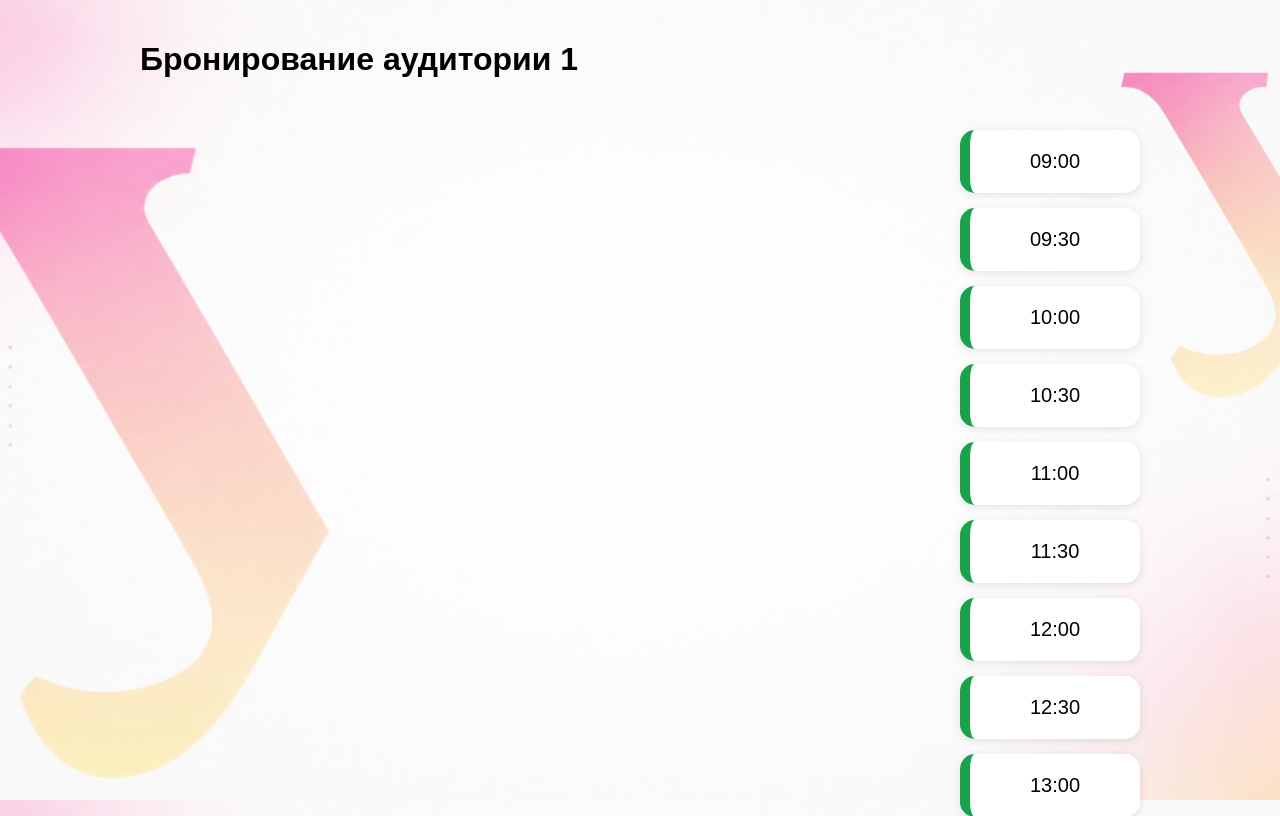
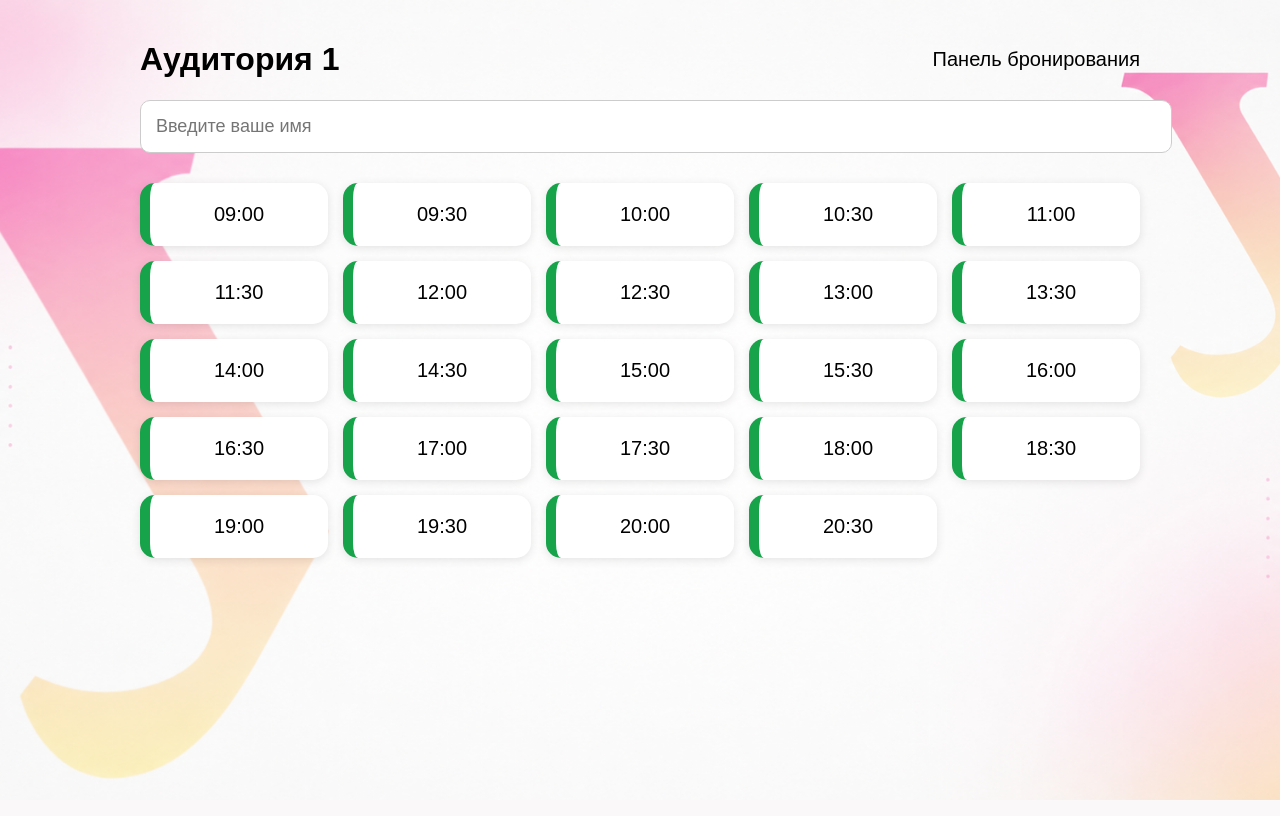
Before and after one commit to Seraphim555/room-booking, a Flask app: page /admin/1 in a window 1280 px wide. Shown: the top 816 px of the page. Run offline with Flask 3, Linux system fonts and the light colour scheme.

Commit message:
Show room number

```diff
--- a/templates/admin.html
+++ b/templates/admin.html
@@ -16,9 +16,17 @@
 
 <div class="container">
 
-    <h1 style="color: #000000;" >Бронирование аудитории {{ room_id }}</h1>
+    <div class="top-panel">
 
-    <div class="top-panel">
+    <h1>Аудитория {{ room_id }}</h1>
+
+    <div class="datetime">
+        Панель бронирования
+    </div>
+
+    </div>
+
+    <div class="admin-panel">
 
         <input type="text" id="name" placeholder="Введите ваше имя">
 
```
